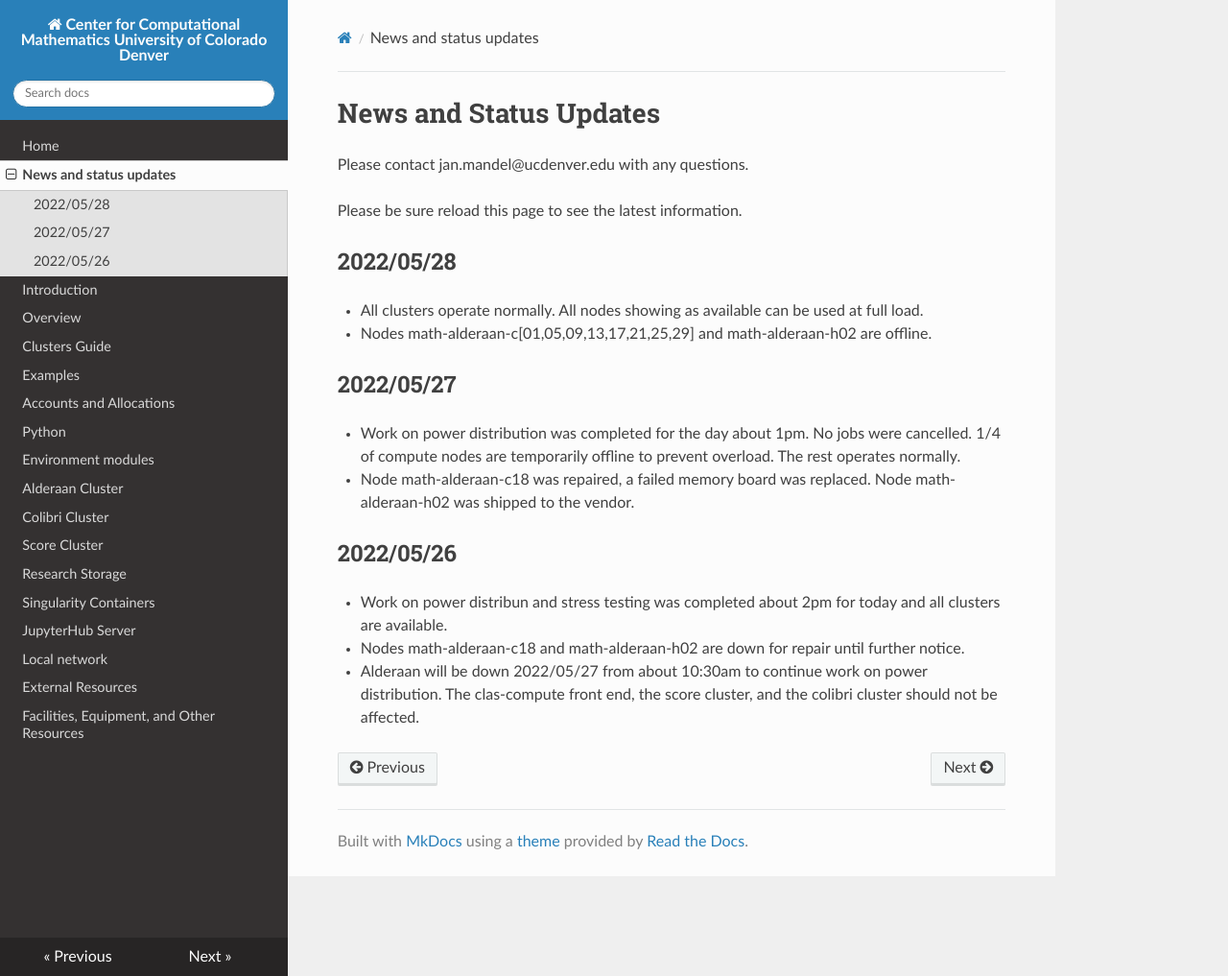
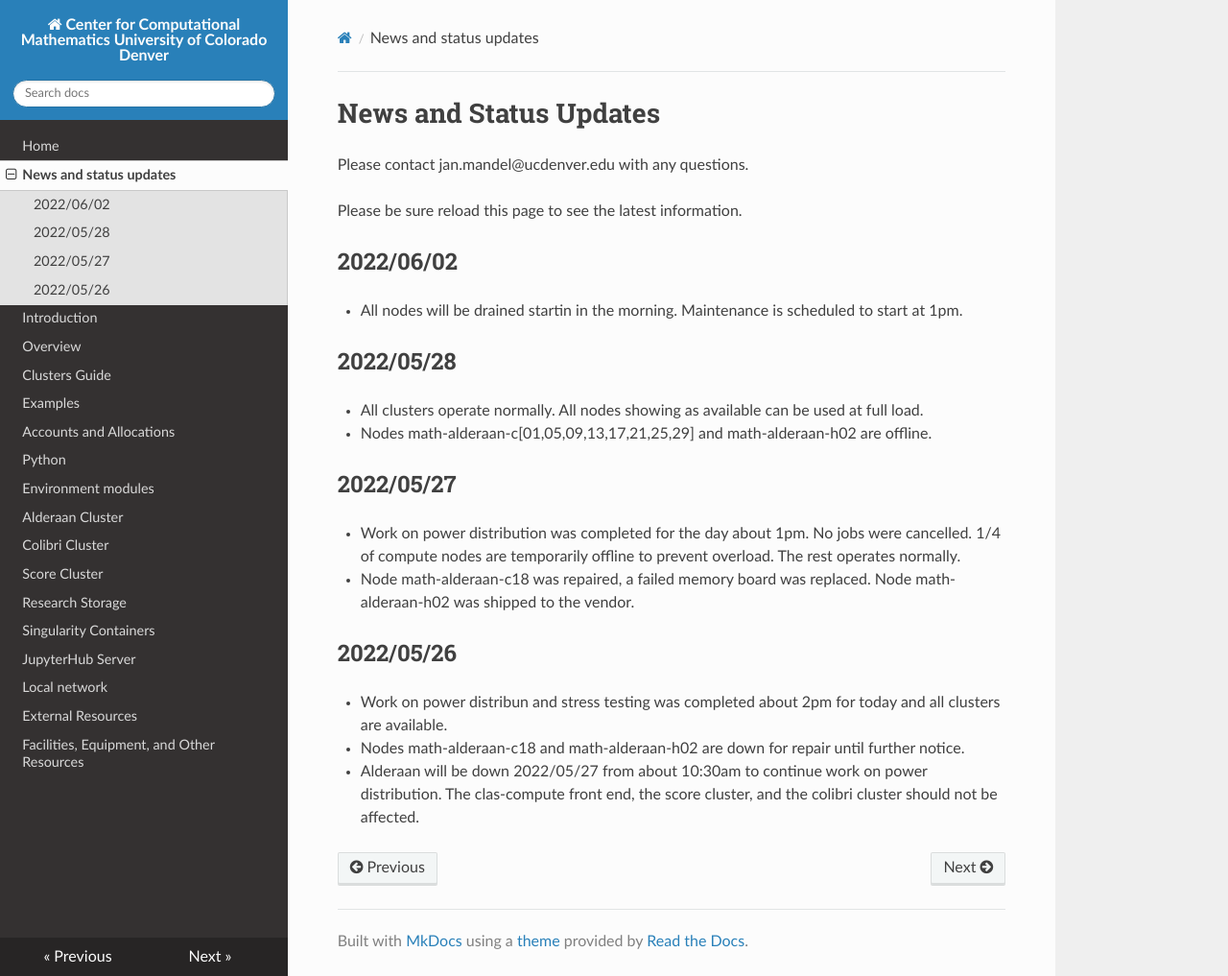
Before and after one commit to ccmucdenver/ccm-docs, an MkDocs documentation site: the page built from docs/updates.md, in a window 1280 px wide and 1017 px high. Shown: the whole window at 96% size. Built offline with MkDocs 1.6.1, drawn with Linux system fonts in a browser that asks for light colours; nearby versions of some CDN libraries.

Commit message:
Update updates.md

```diff
--- a/docs/updates.md
+++ b/docs/updates.md
@@ -3,6 +3,10 @@
 Please contact jan.mandel@ucdenver.edu with any questions.
 
 Please be sure reload this page to see the latest information.
+
+## 2022/06/02
+
+* All nodes will be drained startin in the morning. Maintenance is scheduled to start at 1pm.
 
 ## 2022/05/28
 
```
